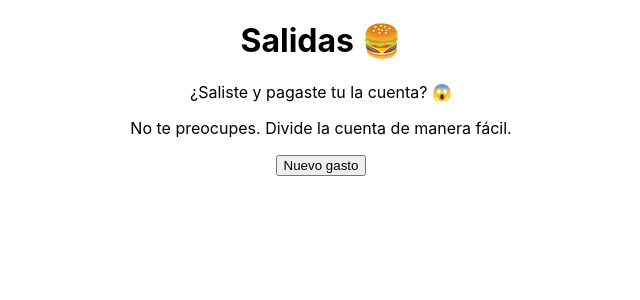
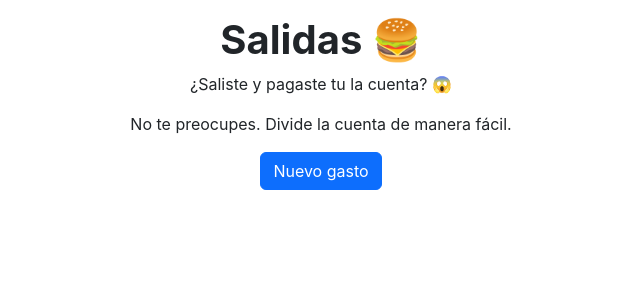
Before and after one commit to muZk/salidas, a React (Create React App) app: page / in a window 1280 px wide. Shown: the top 300 px of the page, without its empty margins (319-959 px from the left). Built offline with nearby package versions, Linux system fonts and the light colour scheme.

Commit message:
feat: add bootstrap (#7)

```diff
--- a/package.json
+++ b/package.json
@@ -6,6 +6,7 @@
     "@testing-library/jest-dom": "^5.16.5",
     "@testing-library/react": "^13.4.0",
     "@testing-library/user-event": "^13.5.0",
+    "bootstrap": "^5.2.2",
     "nanoid": "^4.0.0",
     "react": "^18.2.0",
     "react-dom": "^18.2.0",
--- a/src/Hero.js
+++ b/src/Hero.js
@@ -1,10 +1,10 @@
 export default function Hero({ onClick }) {
   return (
     <div>
-      <h1>Salidas 🍔</h1>
+      <h1 className="fw-bold mt-3">Salidas 🍔</h1>
       <p>¿Saliste y pagaste tu la cuenta? 😱</p>
       <p>No te preocupes. Divide la cuenta de manera fácil.</p>
-      <button onClick={onClick}>Nuevo gasto</button>
+      <button className="btn btn-primary" onClick={onClick}>Nuevo gasto</button>
     </div>
   );
 }
--- a/src/index.js
+++ b/src/index.js
@@ -1,5 +1,6 @@
 import React from "react";
 import ReactDOM from "react-dom/client";
+import 'bootstrap/dist/css/bootstrap.css';
 import "./index.css";
 import App from "./App";
 import reportWebVitals from "./reportWebVitals";
```
Also changed, not shown: 1 other file (tests, documents, lock files or other folders).
